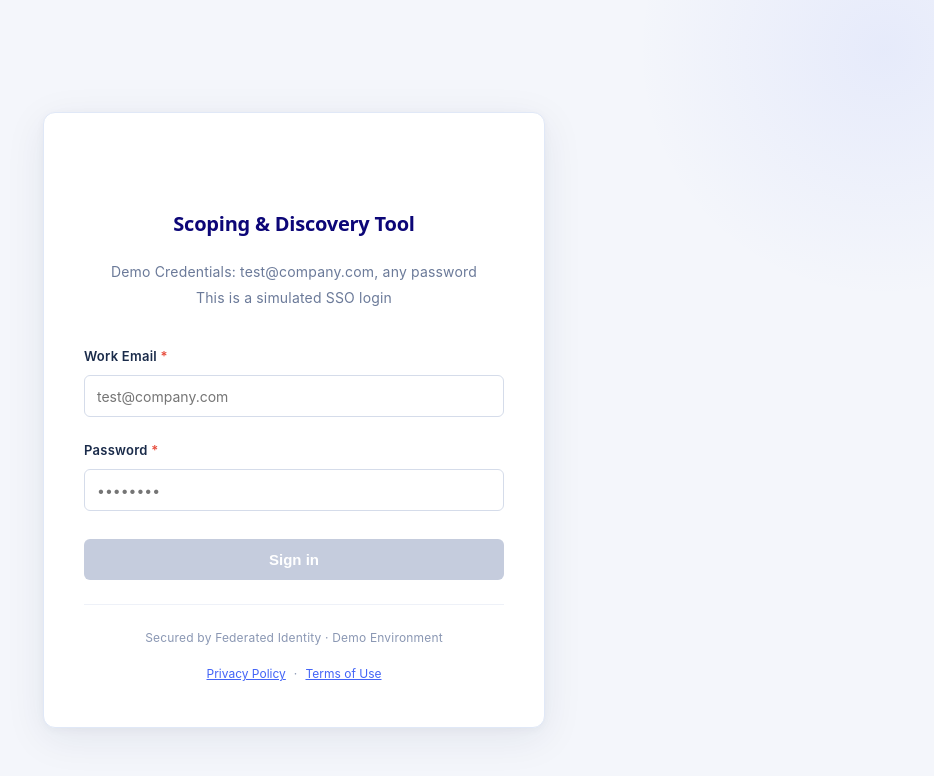
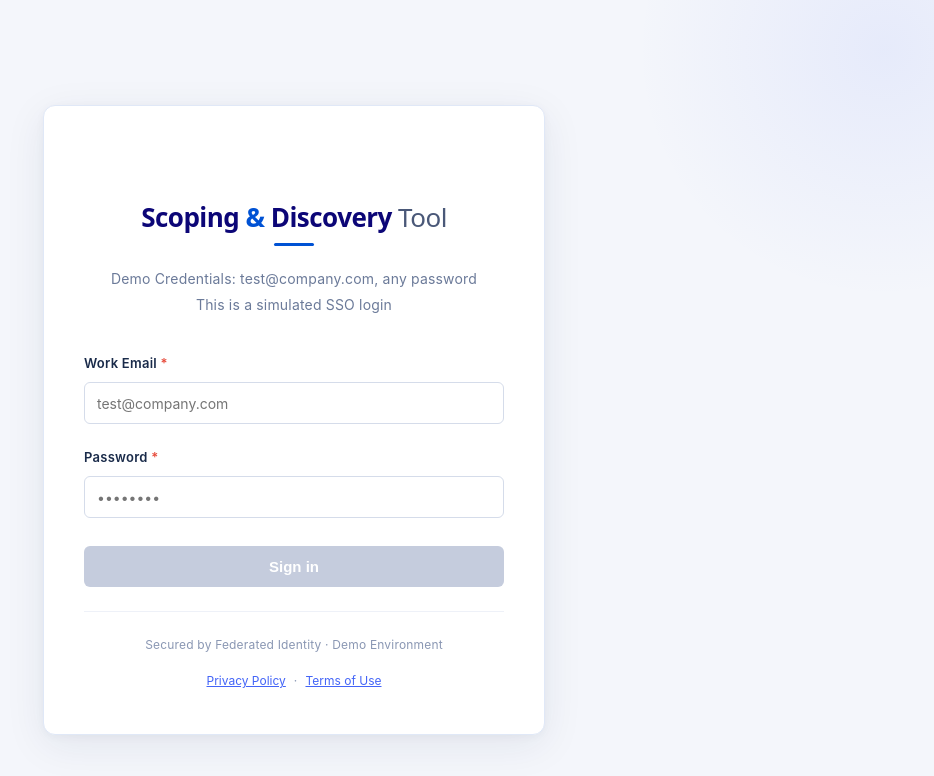
Before and after one commit to KerryMcKenzie/scoping-discovery, a React (Vite) app: page / in a window 1280 px wide. Shown: the top 776 px of the page, without its empty margins (346-1280 px from the left). Built offline with nearby package versions, Linux system fonts and the light colour scheme.

Commit message:
style-updates

```diff
--- a/src/App.jsx
+++ b/src/App.jsx
@@ -595,14 +595,26 @@ const LoginPage = ({ onLogin }) => {
 
           </div>
           <h1 style={{
-            fontSize: '22px',
-            fontWeight: 700,
-            color: '#1a2b4a',
-            margin: '0 0 22px',
-            letterSpacing: '-0.01em',
+            fontSize: '26px',
+            fontWeight: 800,
+            color: '#0c0677',
+            margin: '0 0 10px',
+            letterSpacing: '-0.02em',
+            lineHeight: 1.2,
           }}>
-            <span style={{ fontSize: '20px', color: '#0c0677' }}>Scoping & Discovery Tool</span>
+            Scoping{' '}
+            <span style={{ color: BRAND_BLUE, fontWeight: 600 }}>&amp;</span>{' '}
+            Discovery{' '}
+            <span style={{ fontWeight: 400, color: '#4a5878' }}>Tool</span>
           </h1>
+          {/* Short accent bar under the title */}
+          <div style={{
+            width: '40px',
+            height: '3px',
+            borderRadius: '2px',
+            background: BRAND_BLUE,
+            margin: '0 auto 20px',
+          }} />
           <p style={{ fontSize: '14px', color: '#6b7a99', margin: 0 }}>
             Demo Credentials: test@company.com, any password
           </p>
```
